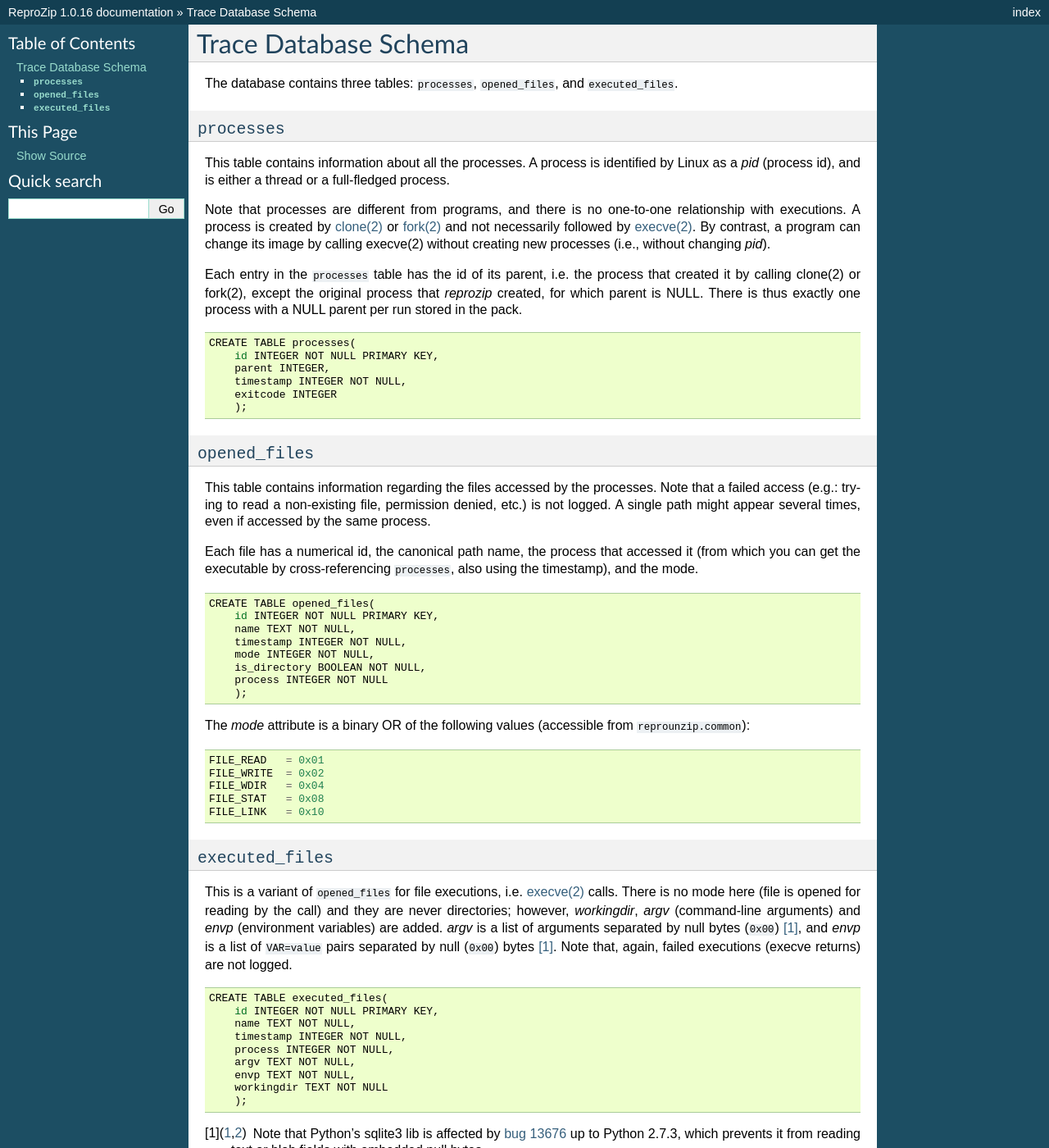
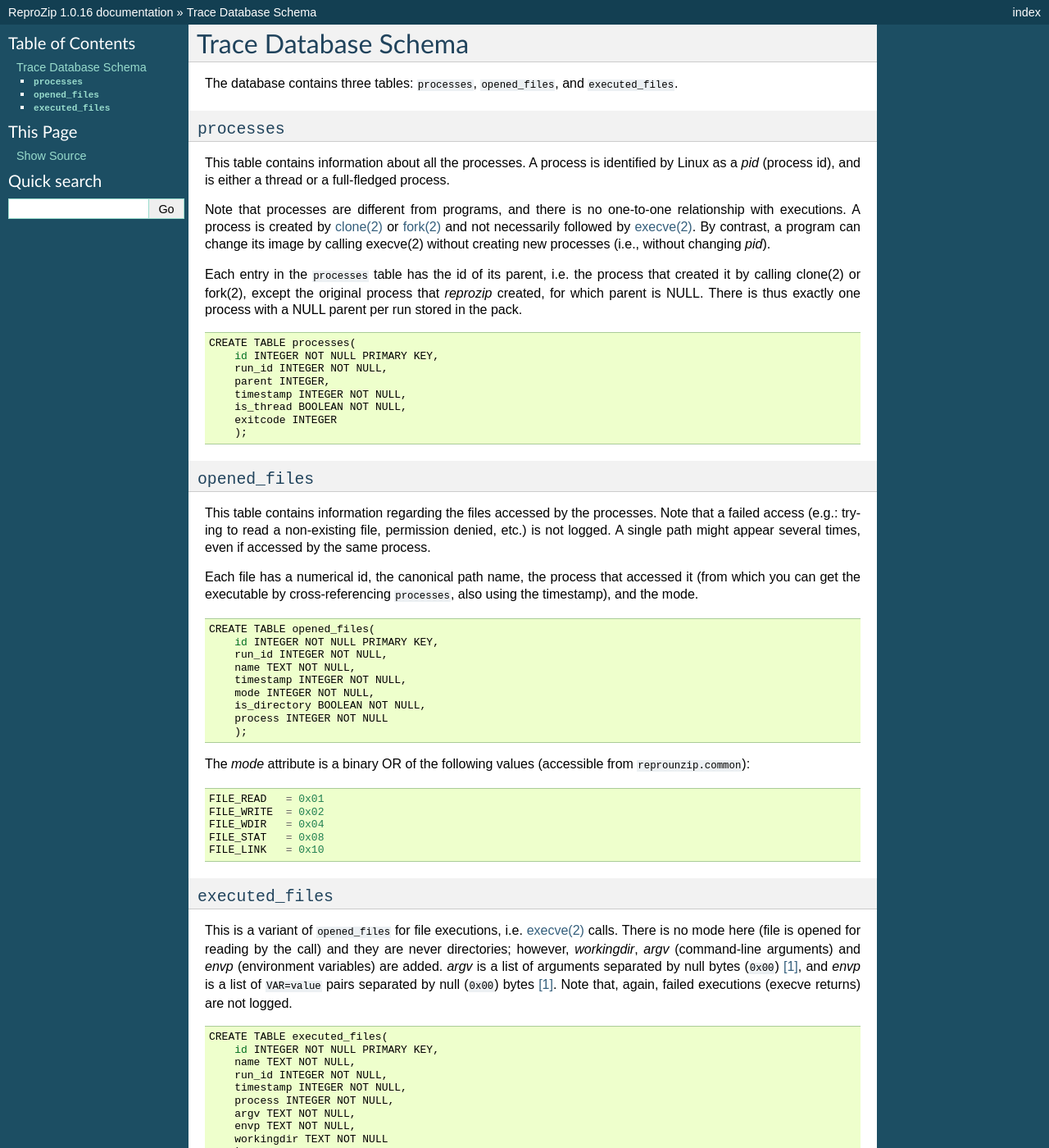
Before and after one commit to VIDA-NYU/reprozip, a Sphinx documentation site: the page built from docs/traceschema.rst, in a window 1280 px wide and 1400 px high. Shown: the whole window at 82% size. Built offline with Sphinx 7.4.7, drawn with Linux system fonts in a browser that asks for light colours.

Commit message:
DOC: Update trace database schema

```diff
--- a/docs/traceschema.rst
+++ b/docs/traceschema.rst
@@ -18,8 +18,10 @@
 
     CREATE TABLE processes(
         id INTEGER NOT NULL PRIMARY KEY,
+        run_id INTEGER NOT NULL,
         parent INTEGER,
         timestamp INTEGER NOT NULL,
+        is_thread BOOLEAN NOT NULL,
         exitcode INTEGER
         );
 
@@ -34,6 +36,7 @@
 
     CREATE TABLE opened_files(
         id INTEGER NOT NULL PRIMARY KEY,
+        run_id INTEGER NOT NULL,
         name TEXT NOT NULL,
         timestamp INTEGER NOT NULL,
         mode INTEGER NOT NULL,
@@ -59,6 +62,7 @@
     CREATE TABLE executed_files(
         id INTEGER NOT NULL PRIMARY KEY,
         name TEXT NOT NULL,
+        run_id INTEGER NOT NULL,
         timestamp INTEGER NOT NULL,
         process INTEGER NOT NULL,
         argv TEXT NOT NULL,
```
